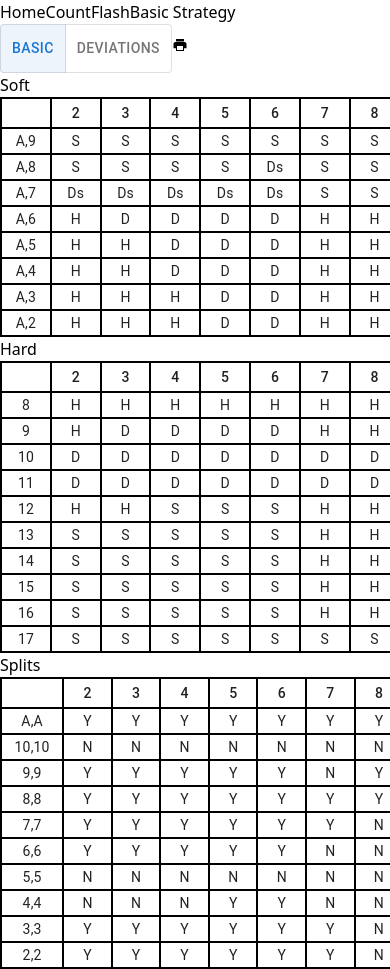
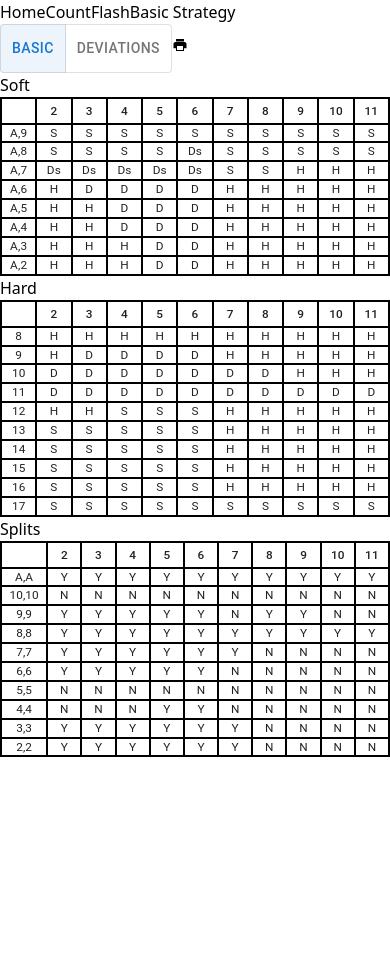
Before and after one commit to B-Musick/card-counter-3000-web, a React (Vite) app: page /strategy in a window 390 px wide. After the commit the page ends 844 px from the top, so only its background shows below. Built offline with nearby package versions, Linux system fonts and the light colour scheme.

Commit message:
Made basic strategy mobile friendly.

```diff
--- a/src/components/ActionButtonDisplay.tsx
+++ b/src/components/ActionButtonDisplay.tsx
@@ -17,7 +17,7 @@ const ActionButtonDisplay: React.FC<IActionButtonDisplayProps> = ({ buttons, omi
                 buttonList.push(
                     <Button
                         key={index}
-                        className="p-2 my-1 w-[100px] rounded"
+                        className="p-2 my-1 rounded bg-[#e6e5e377] w-[100%] text-xs"
                         onClick={() => handleActionClick(index)}
                         disabled={disableButtonsCallback}
                     >{action}</Button>
@@ -29,7 +29,7 @@ const ActionButtonDisplay: React.FC<IActionButtonDisplayProps> = ({ buttons, omi
     }
 
     return (
-        <div className="bg-transparent">
+        <div className="bg-transparent fixed right-0 top-28 flex flex-col items-end">
             {actionButtons()}
         </div>
     )
--- a/src/components/BasicStrategyChart.tsx
+++ b/src/components/BasicStrategyChart.tsx
@@ -1,4 +1,4 @@
-import { Table, TableBody, TableCell, TableContainer, TableHead, TableRow } from "@mui/material";
+import { Box, Table, TableBody, TableCell, TableContainer, TableHead, TableRow } from "@mui/material";
 import { convertGameActionToString } from "../lib/helpers";
 import { BasicStrategyChartCell } from "../lib/types";
 import { tableCellClasses } from "@mui/material/TableCell";
@@ -57,21 +57,22 @@ const BasicStrategy: React.FC<BasicStrategyChartProps> = ({data, type, chartTitl
     })
 
     return (
-        <TableContainer className="mt-2">
-            <h3 className="w-full bg-gray-600 text-center text-white border-4 border-b-2 border-black font-bold">{chartTitle}</h3>
+        <TableContainer className="grow-1 min-h-0">
+            <h3 className="w-full bg-gray-600 text-center text-white border-4 text-[1.4vh] border-b-2 border-black font-bold">{chartTitle}</h3>
             <Table
-                size="small"
                 sx={{
-                    minWidth: '550px',
                     [`& .${tableCellClasses.root}`]: {
-                        width: "5%",
+                        width: '5%',
+                        height: '1%s',
                         border: "solid black 2px",
                         textAlign: "center",
-                        padding: "2px"
+                        margin: '0px',
+                        fontSize: '1.4vh',
+                        padding: "0px",
                     }
                 }}
             >
-                <TableHead>
+                <TableHead sx={{height: "!10px", padding: "!0px"}}>
                     <TableRow className="bg-gray-300">
                         <TableCell></TableCell>
                         {dealerFaceCards.map(card => <TableCell>{card}</TableCell>)}
--- a/src/components/CollapsableSidePanel.tsx
+++ b/src/components/CollapsableSidePanel.tsx
@@ -1,17 +1,38 @@
 import { useState } from "react";
 import Button from "./Button";
+import { Box, Modal } from "@mui/material";
 
-const CollapsableSidePanel = ({children, toggleButton}) => {
+const CollapsableSidePanel = ({children, toggleButton, classes}) => {
     const [showPanel, setShowPanel] = useState(true);
+    const [showModal, setShowModal] = useState(false);
+
+    let strategyChartModal = <Modal
+        open={showModal}
+        onClose={() => setShowModal(false)}
+        aria-labelledby="modal-modal-title"
+        aria-describedby="modal-modal-description"
+    >
+        <Box className="absolute top-1/2 left-1/2 translate-x-[-50%] translate-y-[-50%] w-[90%]">
+            <div className="flex w-full h-full bg-white rounded-xl p-4 z">
+                <div className="w-full h-full flex flex-col justify-evenly">
+                   {children}
+                </div>
+            </div>
+        </Box>
+    </Modal>
 
     return (
         <>
-            <Button onClick={()=>setShowPanel(!showPanel)} className="xs:flex hover:brightness-125 !w-10 !h-10 shrink-0">
+            <Button onClick={()=>setShowPanel(!showPanel)} className="hidden fixed right-0 lg:flex hover:brightness-125 !w-10 !h-10 shrink-0">
                 {toggleButton}
             </Button>
-            {showPanel && <section className="h-full w-1/2 bg-emerald-200 xs:block">
+            <Button onClick={() => setShowModal(!showModal)} className="lg:hidden fixed right-0 lg:flex hover:brightness-125 !w-10 !h-10 shrink-0">
+                {toggleButton}
+            </Button>
+            {showPanel && <section className={`hidden lg:block flex flex-col h-full w-1/2 justify-between`}>
                 {children}
             </section>}
+            {showModal && strategyChartModal}
         </>
     )
 }
--- a/src/components/FlashCard.tsx
+++ b/src/components/FlashCard.tsx
@@ -13,19 +13,23 @@ const FlashCard: React.FC<FlashCardProps> = ({ details, deck }) => {
     const playerCardTwo = selectCardFromDeck(details?.player[1]) as Card;
 
     return (
-        <div className="flex flex-col items-center justify-between w-3/4 grow">
-            <div>
+        <div className="flex flex-col justify-between h-full w-full">
+            <div className="flex w-full flex-col items-center">
                 <div className="bg-gray-200 rounded-lg text-center text-[0.8em] mb-2">
                     Dealer
                 </div>
                 <div>
-                    <img data-testid="CardItem" src={dealerCard.imageUrl}/>
+                    <img className="max-w-[150px] w-[80%] md:w[90%] lg:w-[100%]" data-testid="CardItem" src={dealerCard.imageUrl} />
                 </div>
             </div>
-            <div>
-                <div className="flex">
-                    <img data-testid="CardItem" src={playerCardOne.imageUrl} />
-                    <img data-testid="CardItem" src={playerCardTwo.imageUrl} />
+            <div className="w-full">
+                <div className="flex w-full justify-center">
+                    <div>
+                        <img className="max-w-[150px] w-[80%] md:w[90%] lg:w-[100%]" data-testid="CardItem" src={playerCardOne.imageUrl} />
+                    </div>
+                    <div>
+                        <img className="max-w-[150px] w-[80%] md:w[90%] lg:w-[100%]" data-testid="CardItem" src={playerCardTwo.imageUrl} />
+                    </div>
                 </div>
                 <div className="bg-gray-200 rounded-lg text-center text-[0.8em] mt-2">
                     Player
--- a/src/components/Stats.tsx
+++ b/src/components/Stats.tsx
@@ -25,7 +25,7 @@ function Stats({chartComponent, data, columns, modalComponent, storageKey}){
     }
 
     const getRows = () => {
-        let rowData = data.length > 0 ? data : tableData
+        let rowData = data && data.length > 0 ? data : tableData
 
         return rowData.map((rowItem, index) => {
             return { ...rowItem, score: `${rowItem.score}/${rowItem.total}`, created_at: new Date(rowItem.created_at).toLocaleDateString(), percent: Number((rowItem.score / rowItem.total).toFixed(2)) }
--- a/src/index.css
+++ b/src/index.css
@@ -3,8 +3,14 @@
 @tailwind utilities;
 
 #root{
-    height: 100vh;
     width: 100vw;
     display: flex;
     flex-direction: column;
 }
+
+html,
+body,
+#root,
+#root>div {
+    height: 100%
+}
--- a/src/pages/Flash.tsx
+++ b/src/pages/Flash.tsx
@@ -158,8 +158,8 @@ function Flash() {
                 <Button className="rounded-full bg-white p-3 m-2"><FaInfoCircle /></Button>
             </div>
             {showContinueProgressModal && continueProgressModal}
-            {started && <div className="flex h-full w-full">
-                <div className="flex items-center h-full w-full">
+            {started && <div className="flex h-full">
+                <div className="flex items-center h-full">
                     {flashCardSection}
                     <ActionButtonDisplay
                         buttons={getEnumValsAsString(GameAction)}
```
